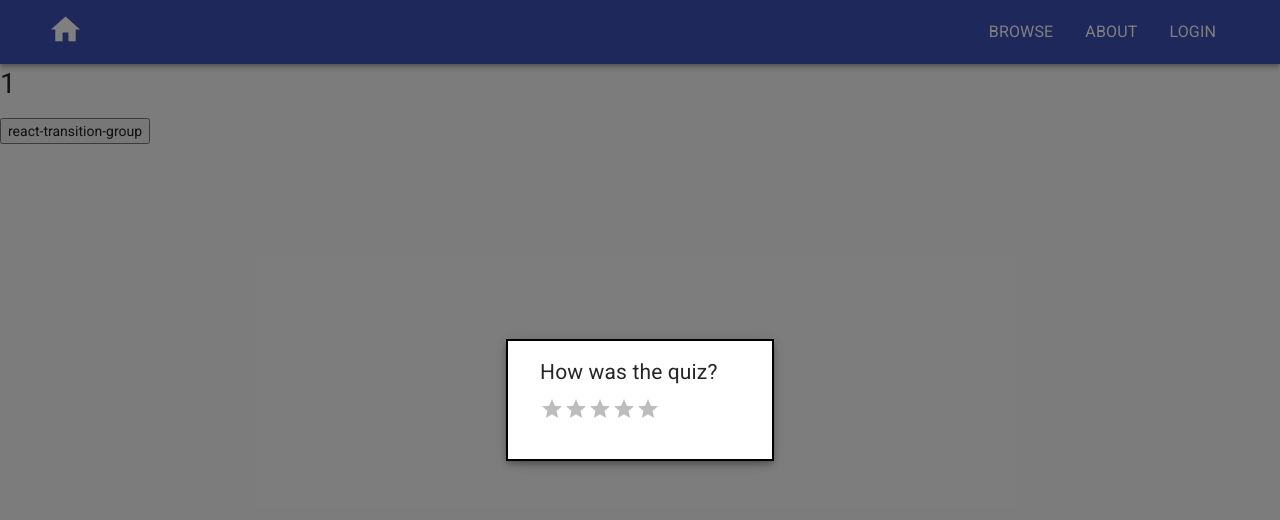
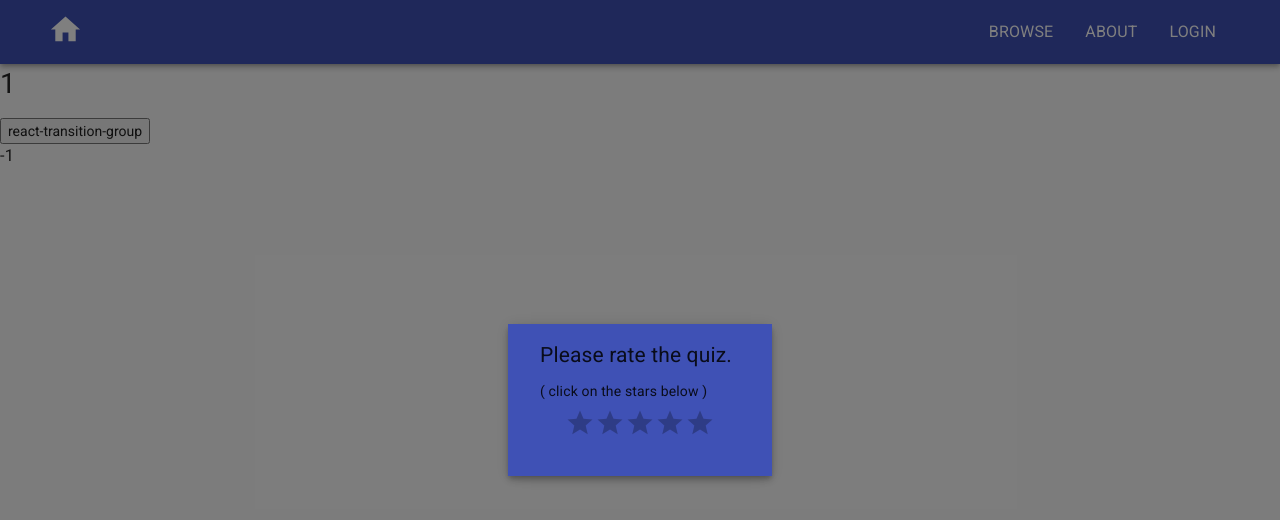
Before and after one commit to dlimx/PopKwiz, a React app: page /quiz/1/rate in a window 1280 px wide. Both pictures are taken after a click on the button "react-transition-group". Shown: the top 520 px of the page. Built offline with nearby package versions, Linux system fonts and the light colour scheme; no server answers.

Commit message:
fixed camel casing

```diff
--- a/client/components/Rate.jsx
+++ b/client/components/Rate.jsx
@@ -1,47 +1,38 @@
 import React from 'react';
 import { makeStyles } from '@material-ui/core/styles';
 import Rating from '@material-ui/lab/Rating';
-import Box from '@material-ui/core/Box';
+import PropTypes from 'prop-types';
 
-
-//https://material-ui.com/components/rating/
-
-const labels = {
-  1: 'Useless',
-  2: 'Poor',
-  3: 'Ok',
-  4: 'Good',
-  5: 'Excellent',
-};
+// referenced from: https://material-ui.com/components/rating/
 
 const useStyles = makeStyles({
-  root: {
+  rateStyle: {
     width: 200,
     display: 'flex',
     alignItems: 'center',
+    justifyContent: 'center',
   },
 });
 
-export const Rate = ({handleClose}) => {
-  const [value, setValue] = React.useState(0);
-  const [hover, setHover] = React.useState(-1);
+export const Rate = ({ handleClose, setRate }) => {
   const classes = useStyles();
 
   return (
-    <div className={classes.root}>
+    <div className={classes.rateStyle}>
       <Rating
-        name="hover-feedback"
-        value={value}
+        name=""
         precision={1}
+        size="large"
         onChange={(event, newValue) => {
-          setValue(newValue);
+          setRate(newValue);
           handleClose();
         }}
-        onChangeActive={(event, newHover) => {
-          setHover(newHover);
-        }}
       />
-      {value !== null && <Box ml={2}>{labels[hover !== -1 ? hover : value]}</Box>}
     </div>
   );
-}
+};
+
+Rate.propTypes = {
+  handleClose: PropTypes.func.isRequired,
+  setRate: PropTypes.func.isRequired,
+};
--- a/client/components/RateModal.jsx
+++ b/client/components/RateModal.jsx
@@ -3,7 +3,8 @@ import { makeStyles } from '@material-ui/core/styles';
 import Modal from '@material-ui/core/Modal';
 import Backdrop from '@material-ui/core/Backdrop';
 import Fade from '@material-ui/core/Fade';
-import { Rate }from '../components/Rate';
+import PropTypes from 'prop-types';
+import { Rate } from './Rate';
 
 const useStyles = makeStyles((theme) => ({
   modal: {
@@ -12,14 +13,15 @@ const useStyles = makeStyles((theme) => ({
     justifyContent: 'center',
   },
   paper: {
-    backgroundColor: theme.palette.background.paper,
-    border: '2px solid #000',
+    backgroundColor: theme.palette.primary.main,
+    // border: '3px solid #1976d2',
+    color: 'white',
     boxShadow: theme.shadows[5],
     padding: theme.spacing(2, 4, 3),
   },
 }));
 
-export default function RateModal({quizID}) {
+export const RateModal = ({ setRate }) => {
   const classes = useStyles();
   const [open, setOpen] = React.useState(false);
 
@@ -50,12 +52,17 @@ export default function RateModal({quizID}) {
       >
         <Fade in={open}>
           <div className={classes.paper}>
-            <h2 id="transition-modal-title">How was the quiz?</h2>
-            <Rate handleClose={handleClose}/>
-            <p id="transition-modal-description"></p>
+            <h2>Please rate the quiz.</h2>
+            <h4>( click on the stars below )</h4>
+            <Rate handleClose={handleClose} setRate={setRate} />
+            <p id="transition-modal-description" />
           </div>
         </Fade>
       </Modal>
     </div>
   );
-}
+};
+
+RateModal.propTypes = {
+  setRate: PropTypes.func.isRequired,
+};
--- a/client/screens/Browse.jsx
+++ b/client/screens/Browse.jsx
@@ -12,12 +12,13 @@ export const Browse = () => {
   const [categoryVal, setCategoryVal] = useState('');
   const [quizList, setQuizList] = useState([]);
   useEffect(() => {
-    const delaySearch = setTimeout(()=>{
-    api.get(`/quizzes?search=${searchVal}&category=${categoryVal}`).then((res) => {
-      setQuizList(res.data);
-    })
-    },200);
-    return() => clearTimeout(delaySearch);
+    // input delay to reduce number of
+    const delaySearch = setTimeout(() => {
+      api.get(`/quizzes?search=${searchVal}&category=${categoryVal}`).then((res) => {
+        setQuizList(res.data);
+      });
+    }, 200);
+    return () => clearTimeout(delaySearch);
   }, [api, searchVal, categoryVal]);
 
   return (
--- a/client/screens/QuizRate.jsx
+++ b/client/screens/QuizRate.jsx
@@ -1,14 +1,32 @@
-import React from 'react';
-import { useParams } from "react-router-dom";
-import RateModal from '../components/RateModal';
+import React, { useState, useEffect } from 'react';
+import { useParams } from 'react-router-dom';
+import { RateModal } from '../components/RateModal';
+import { useAPI } from '../api/api';
+import { useAuth } from '../store/users/AuthContext';
 
 export const QuizRate = () => {
-    let { id } = useParams();
-
-    return (
-        <div>
-            <h1>{id}</h1>
-            <RateModal quizID = {id}/>
-        </div>
-    )
+  const [rateVal, setRate] = useState(-1);
+  const api = useAPI();
+  const { id } = useParams();
+  const { currentUser } = useAuth();
+  // check login status?
+  // if (user) {
+  //     // User is signed in.
+  //     } else {
+  //     // No user is signed in.
+  //     }
+  useEffect(() => {
+    if (rateVal > 0) {
+      api.get(`/quizzes/${currentUser.uid}/${id}/${rateVal}`).then((res) => {
+        console.log(res);
+      });
+    }
+  });
+  return (
+    <div>
+      <h1>{id}</h1>
+      <RateModal quizID={id} setRate={setRate} />
+      <h3>{rateVal}</h3>
+    </div>
+  );
 };
```
Also changed, not shown: 2 other files (tests, documents, lock files or other folders).
